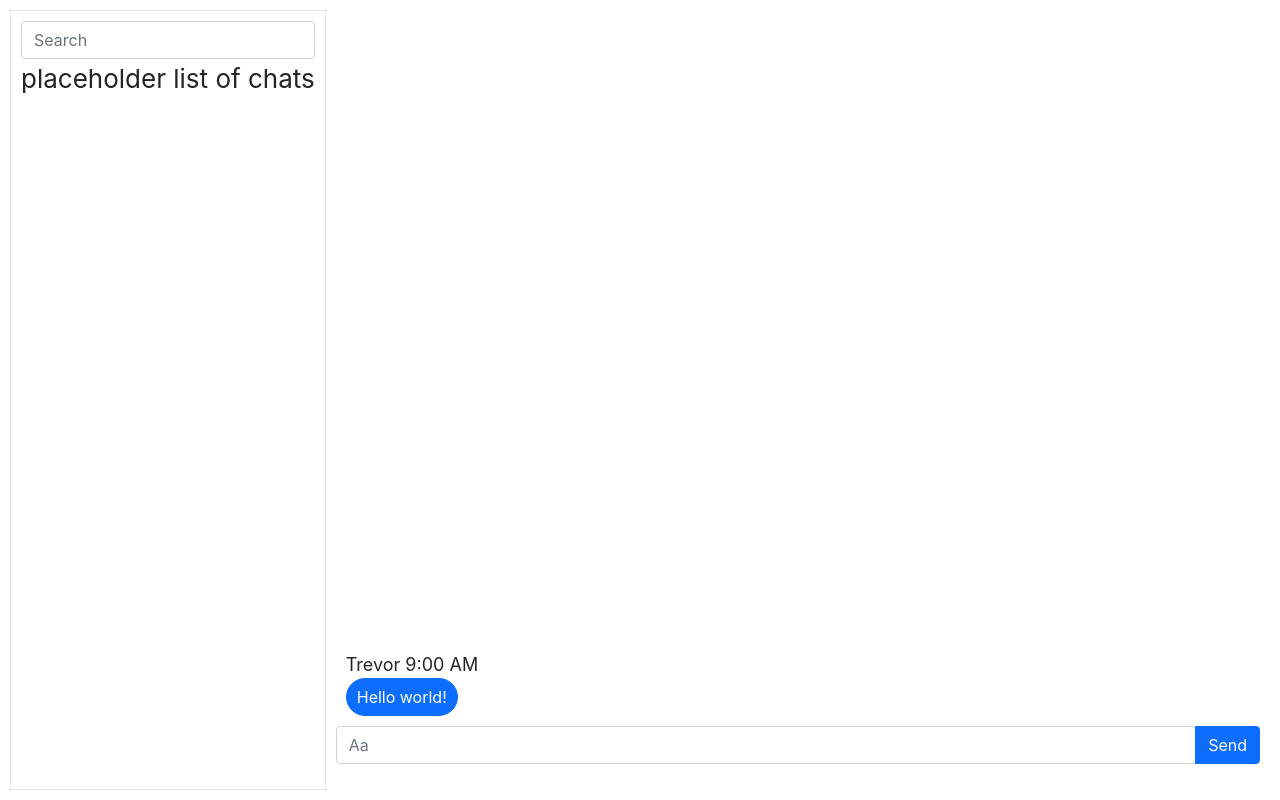
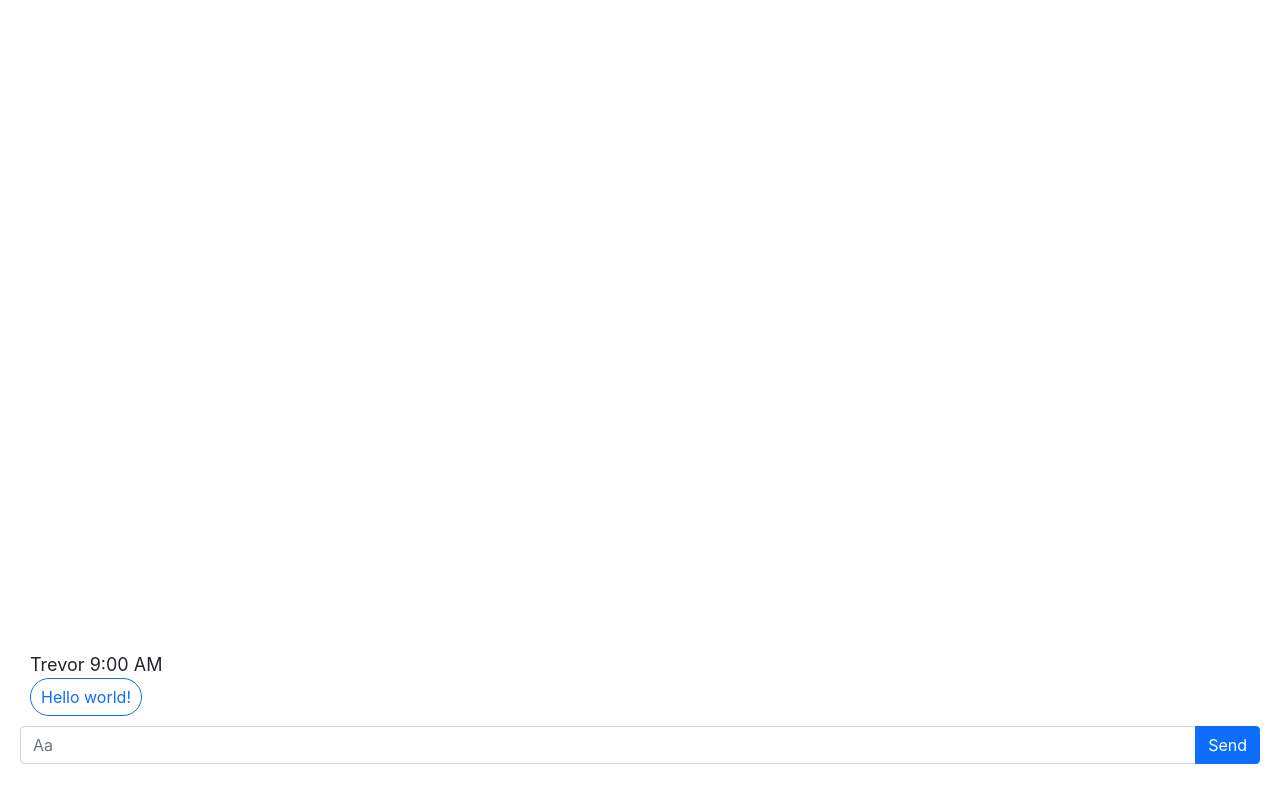
Before and after one commit to trevorong/Chatroom, a React (Create React App) app: page /room in a window 1280 px wide. Built offline with nearby package versions, Linux system fonts and the light colour scheme.

Commit message:
general css improvements

```diff
--- a/src/App.css
+++ b/src/App.css
@@ -85,8 +85,6 @@ ul {
 .msg-body {
   padding-left: 10px;
   padding-right: 10px;
-
-  color: white;
 }
 
 .border {
--- a/src/App.js
+++ b/src/App.js
@@ -8,7 +8,7 @@ import LoginModule from './LoginModule.js';
 function App() {
   return (
     <Router>
-      <div class="App">
+      <div className="App">
         <Switch>
           <Route path="/" exact component={LoginModule} />
           <Route path="/room"  component={ChatModule} />
--- a/src/ChatModule.js
+++ b/src/ChatModule.js
@@ -33,7 +33,7 @@ function ChatModule() {
 
   return (
     <div className="chat-module row-container flex-grow">
-      <div className="chats-list hide-mobile col-container border">
+      <div style={{display:"none"}} className="chats-list hide-mobile col-container border">
         <input type="text" className="form-control" placeholder="Search" onChange={(event)=>setSearchVal(event.target.value)} value={searchVal} aria-label="Search bar"></input>
         <ul> placeholder list of chats</ul>
       </div>
--- a/src/LoginModule.js
+++ b/src/LoginModule.js
@@ -8,10 +8,10 @@ function LoginModule() {
 
   return (
     <div className="login-module border border-primary rounded">
-      <h1> Chat App </h1>
+      <h1> uMessage </h1>
       <input type="text" className="form-control" placeholder="Username" onChange={(event)=>setNameVal(event.target.value)} value={nameVal} aria-label="Username"></input>
       <input type="text" className="form-control" placeholder="Password" onChange={(event)=>setPassword(event.target.value)} value={password} aria-label="Password"></input>
-      <Link to= "/room">Enter a room</Link>
+      <Link to= "/room" className="btn btn-primary">Enter a room</Link>
     </div>
   );
 }
--- a/src/Message.js
+++ b/src/Message.js
@@ -13,7 +13,7 @@ function Message (props) {
             <div className="msg-self msg-sender">
                 {sender} {date}
             </div>
-            <div className={`msg-self msg-body btn btn-primary rounded-pill`}>
+            <div className="msg-self msg-body btn btn-primary rounded-pill">
                 {content}
             </div>
         </div>
@@ -22,7 +22,7 @@ function Message (props) {
             <div className="msg-other msg-sender">
                 {sender} {date}
             </div>
-            <div className={`msg-other msg-body btn btn-primary rounded-pill`}>
+            <div className="msg-other msg-body btn btn-outline-primary rounded-pill">
                 {content}
             </div>
         </div>
```
